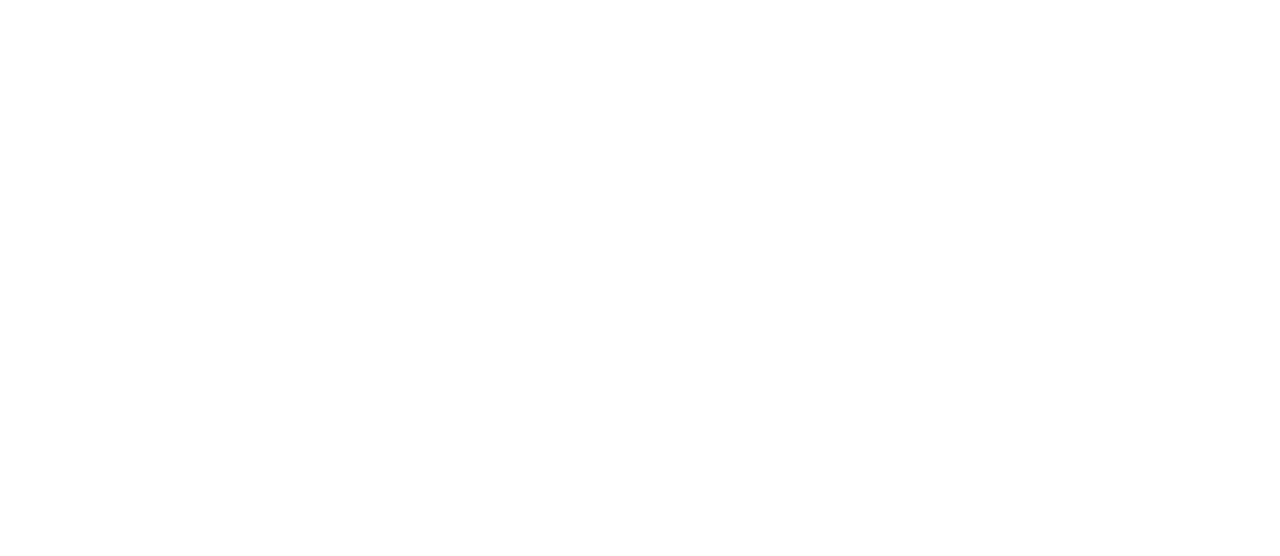
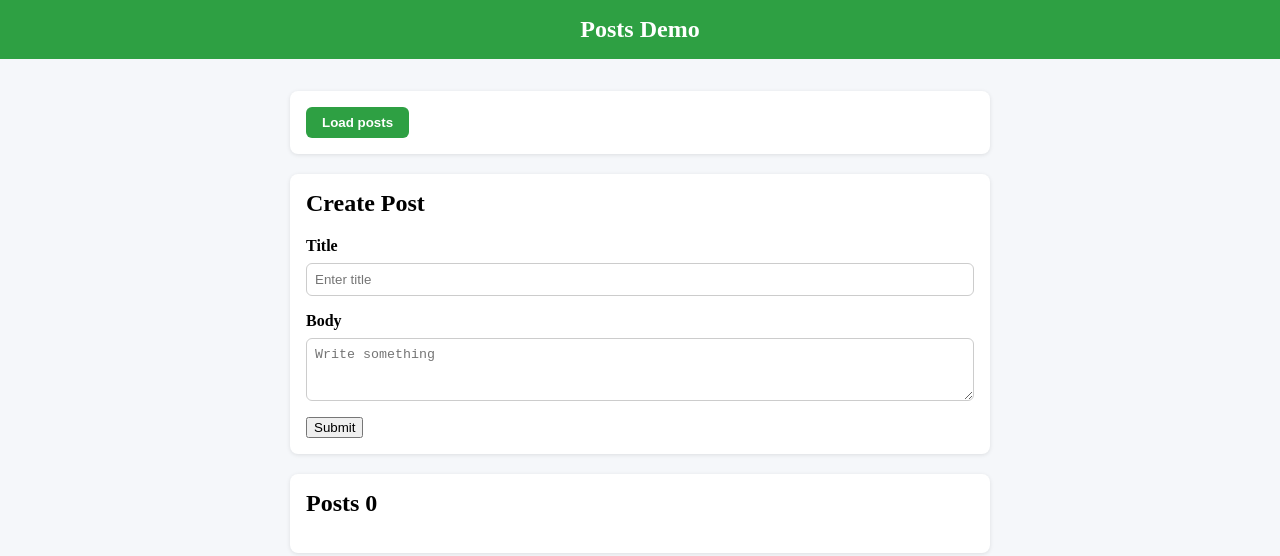
Before and after one commit to hu0573/fs27-21, a website with bundled scripts: page project/index.html in a window 1280 px wide. Built offline with nearby package versions, Linux system fonts and the light colour scheme.

Commit message:
basic html and scss

```diff
--- a/project/index.html
+++ b/project/index.html
@@ -7,6 +7,41 @@
     <title>Posts Demo</title>
   </head>
   <body>
+    <header class="site-header">
+      <h1>Posts Demo</h1>
+    </header>
+    <main class="container">
+      <section class="card">
+        <button id="btn-load" class="btn">Load posts</button>
+        <span id="status" class="status"></span>
+      </section>
+      <section class="card">
+        <h2>Create Post</h2>
+        <form id="create-form" class="form">
+          <label>
+            Title
+            <input type="text" id="title" placeholder="Enter title" required />
+          </label>
+          <label>
+            Body
+            <textarea
+              id="body"
+              placeholder="Write something"
+              rows="3"
+              required
+            ></textarea>
+          </label>
+          <div class="row">
+            <button type="submit">Submit</button>
+            <span id="create-status" class="status"></span>
+          </div>
+        </form>
+      </section>
+      <section class="card">
+        <h2>Posts <span id="count">0</span></h2>
+        <ul id="posts" class="items"></ul>
+      </section>
+    </main>
     <script src="./main.ts"></script>
   </body>
 </html>
--- a/project/scss/styles.scss
+++ b/project/scss/styles.scss
@@ -0,0 +1,132 @@
+// 🎨 Theme colors
+$bg: #f5f7fa;
+$card: #fff;
+$brand: #2ea043;
+$error: #d11;
+$muted: #666;
+
+// Base
+body {
+  margin: 0;
+  background: $bg;
+}
+
+// Header
+.site-header {
+  text-align: center;
+  padding: 1rem;
+  background: $brand;
+  color: white;
+
+  h1 {
+    margin: 0;
+    font-size: 1.5rem;
+  }
+}
+
+// Container
+.container {
+  max-width: 700px;
+  margin: 2rem auto;
+  padding: 0 1rem;
+  display: grid;
+  gap: 1.25rem;
+}
+
+// Card
+.card {
+  background: $card;
+  padding: 1rem;
+  border-radius: 8px;
+  box-shadow: 0 1px 4px rgba(0, 0, 0, 0.1);
+
+  h2 {
+    margin-top: 0;
+  }
+}
+
+// Form
+.form {
+  display: grid;
+  gap: 1rem;
+
+  label {
+    display: grid;
+    gap: 0.5rem;
+    font-weight: 600;
+  }
+
+  input,
+  textarea {
+    width: 100%;
+    border: 1px solid #ccc;
+    border-radius: 6px;
+    padding: 0.5rem;
+    box-sizing: border-box;
+
+    &:focus {
+      border-color: $brand;
+      outline: none;
+    }
+  }
+
+  .row {
+    display: flex;
+    gap: 1rem;
+    align-items: center;
+  }
+}
+
+// Buttons
+.btn {
+  background: $brand;
+  color: white;
+  border: none;
+  border-radius: 6px;
+  padding: 0.5rem 1rem;
+  font-weight: 600;
+  cursor: pointer;
+
+  &:hover {
+    opacity: 0.9;
+  }
+}
+
+// Status
+.status {
+  font-size: 0.9rem;
+  color: $muted;
+
+  &.ok {
+    color: $brand;
+  }
+  &.error {
+    color: $error;
+  }
+}
+
+// List
+.items {
+  list-style: none;
+  margin: 0;
+  padding: 0;
+  display: grid;
+  gap: 0.75rem;
+
+  li {
+    padding: 0.75rem;
+    background: #fafafa;
+    border: 1px solid #eee;
+    border-radius: 6px;
+
+    .title {
+      font-weight: 700;
+      margin-bottom: 0.25rem;
+    }
+
+    .meta {
+      color: $muted;
+      font-size: 0.85rem;
+    }
+  }
+}
```
Also changed, not shown: project/scss/styles.css, 1 other file.
